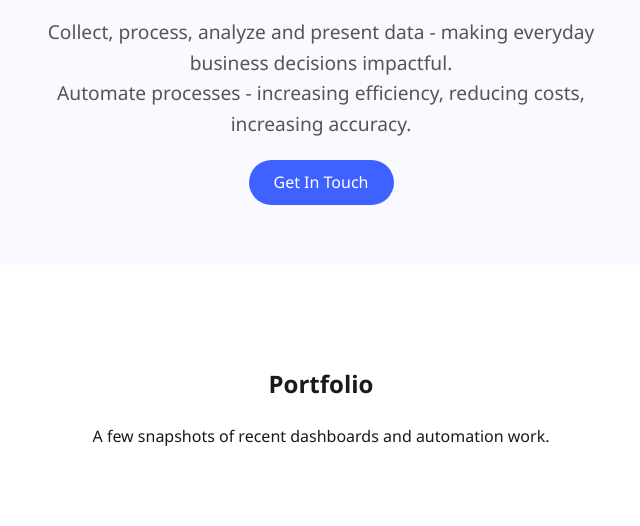
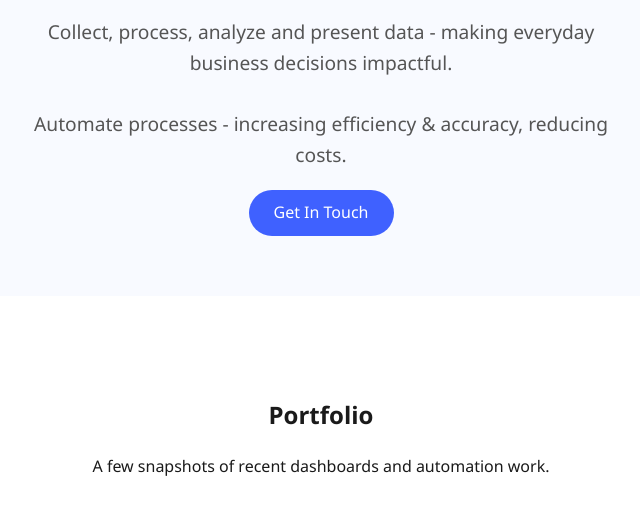
Before and after one commit to natwonder/natwonder.github.io, a plain HTML site: page index.html in a window 1280 px wide. Shown: the part 263-789 px from the top of the page, without its empty margins (319-959 px from the left). Drawn offline with Linux system fonts and the light colour scheme.

Commit message:
Update index.html

```diff
--- a/index.html
+++ b/index.html
@@ -211,7 +211,7 @@
   <header>
     <h1>Theo Ramsey</h1>
     <h2>Analysis & Automation</h2>
-    <p>Collect, process, analyze and present data - making everyday business decisions impactful.<br>Automate processes - increasing efficiency, reducing costs, increasing accuracy.</p>
+    <p>Collect, process, analyze and present data - making everyday business decisions impactful.<br><br>Automate processes - increasing efficiency & accuracy, reducing costs.</p>
     <a href="mailto:theoramsey@gmail.com" class="btn">Get In Touch</a>
   </header>
 
```
